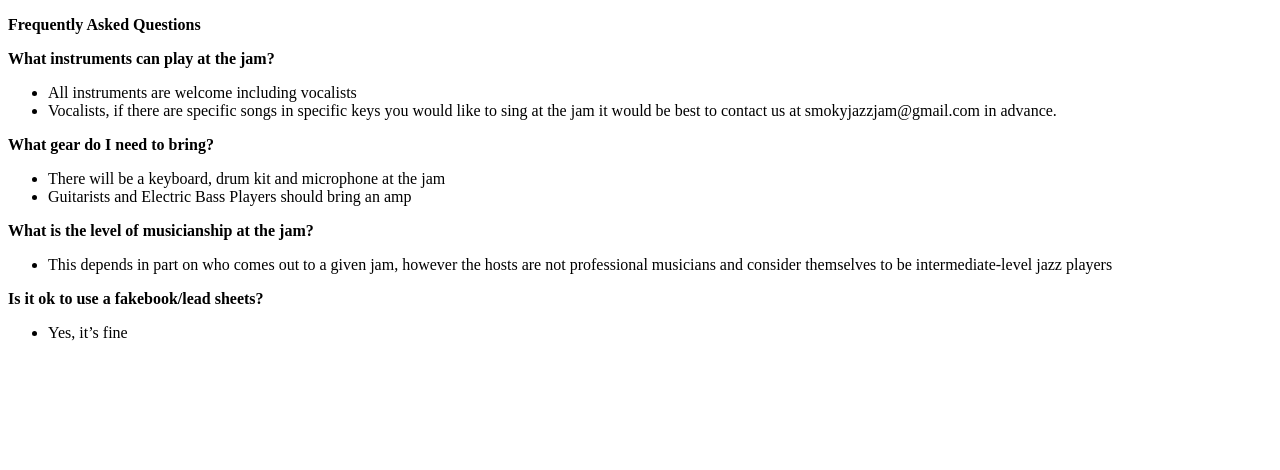
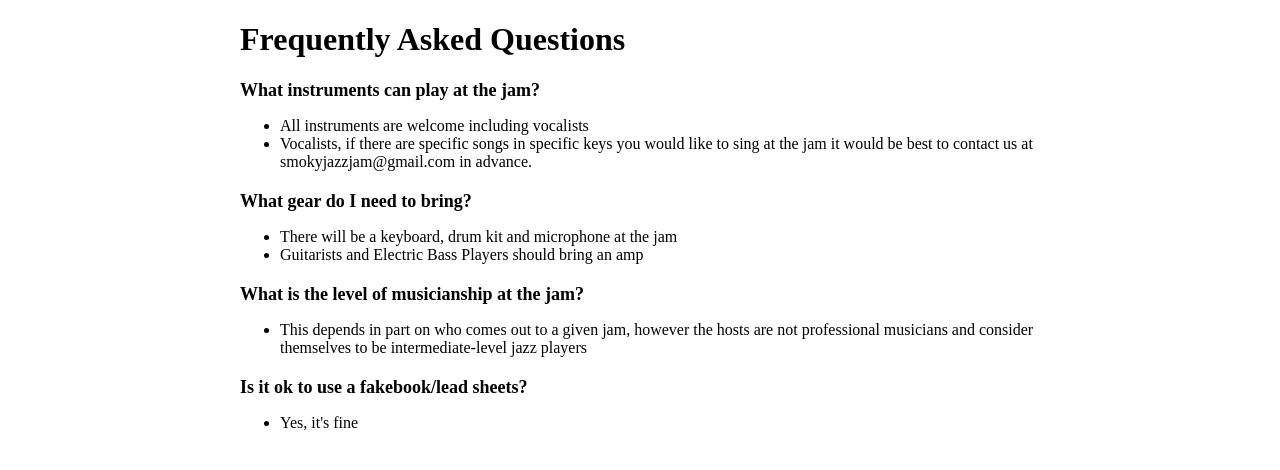
Before and after one commit to smokyjazzjam/smokyjazzjam, a Jekyll site: the page built from faq.md, in a window 1280 px wide. Shown: the top 470 px of the page. Built offline with Jekyll 4.4.1, drawn with Linux system fonts in a browser that asks for light colours; some of the changed lines change nothing that is shown.

Commit message:
Update faq.md

```diff
--- a/faq.md
+++ b/faq.md
@@ -2,19 +2,44 @@
 title: FAQ
 layout: default
 ---
+<style>
+.faq-content {
+  max-width: 800px;
+  margin: 0 auto;
+}
+.faq-question {
+  font-size: 18px;
+  margin-top: 20px;
+  margin-bottom: 10px;
+}
+.faq-answer {
+  font-size: 16px;
+  margin-bottom: 15px;
+}
+</style>
 
-**Frequently Asked Questions**
+<div class="faq-content">
+  <h1><strong>Frequently Asked Questions</strong></h1>
 
-**What instruments can play at the jam?**
-- All instruments are welcome including vocalists
-- Vocalists, if there are specific songs in specific keys you would like to sing at the jam it would be best to contact us at smokyjazzjam@gmail.com in advance.
+  <h3 class="faq-question"><strong>What instruments can play at the jam?</strong></h3>
+  <ul class="faq-answer">
+    <li>All instruments are welcome including vocalists</li>
+    <li>Vocalists, if there are specific songs in specific keys you would like to sing at the jam it would be best to contact us at smokyjazzjam@gmail.com in advance.</li>
+  </ul>
 
-**What gear do I need to bring?**
-- There will be a keyboard, drum kit and microphone at the jam
-- Guitarists and Electric Bass Players should bring an amp
+  <h3 class="faq-question"><strong>What gear do I need to bring?</strong></h3>
+  <ul class="faq-answer">
+    <li>There will be a keyboard, drum kit and microphone at the jam</li>
+    <li>Guitarists and Electric Bass Players should bring an amp</li>
+  </ul>
 
-**What is the level of musicianship at the jam?**
-- This depends in part on who comes out to a given jam, however the hosts are not professional musicians and consider themselves to be intermediate-level jazz players
+  <h3 class="faq-question"><strong>What is the level of musicianship at the jam?</strong></h3>
+  <ul class="faq-answer">
+    <li>This depends in part on who comes out to a given jam, however the hosts are not professional musicians and consider themselves to be intermediate-level jazz players</li>
+  </ul>
 
-**Is it ok to use a fakebook/lead sheets?**
-- Yes, it's fine
+  <h3 class="faq-question"><strong>Is it ok to use a fakebook/lead sheets?</strong></h3>
+  <ul class="faq-answer">
+    <li>Yes, it's fine</li>
+  </ul>
+</div>
```
